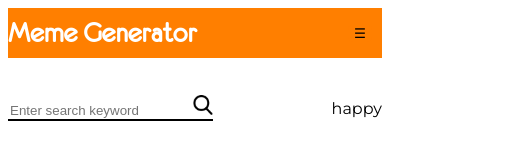
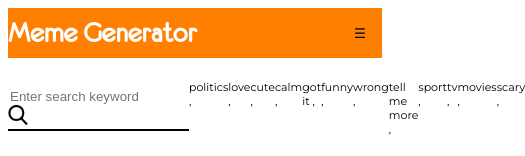
Before and after one commit to DvirAvraham/meme-generator, a plain HTML site: page index.html in a window 390 px wide. Shown: the top 156 px of the page, 525 px wide, since content can reach past the window. Drawn offline with Linux system fonts and the light colour scheme; files whose address does not match are found by name.

Commit message:
mobile resp

```diff
--- a/css/basic/mq.css
+++ b/css/basic/mq.css
@@ -35,10 +35,6 @@
                 .header-gallery-btn {
                     display: none;
                 }
-            /* canvas {
-                max-width: 450px;
-                margin: auto;
-            } */
                 .editor-section {
                     margin: auto;
                     text-align: center;
@@ -48,6 +44,9 @@
                     cursor: pointer;
                     border-radius: 5px;
                     margin-inline-end: 10px;
+                }
+                .key-word {
+                    font-size: 0.6875rem;
                 }
             }
 
@@ -104,6 +103,9 @@
                 .header-ham-btn {
                     display: none;
                 }
+                .key-word {
+                    font-size: 0.8rem;
+                }
             }
 
             @media (min-width:1060px) {
@@ -111,4 +113,7 @@
                     max-width: 980px;
                     margin: 0 auto;
                 }
+                .key-word {
+                    font-size: 1rem;
                 }
+            }
--- a/css/components/gallery.css
+++ b/css/components/gallery.css
@@ -18,4 +18,9 @@
 
 .sort-input img {
     width: 20px;
+    cursor: pointer;
 }
+
+.key-word {
+    cursor: pointer;
+}
--- a/index.html
+++ b/index.html
@@ -14,7 +14,7 @@
     <div class="main-screen" onclick="toggleNav()"></div>
     <header class="header flex align-center">
         <section class="flex  align-center space-between main-layout">
-            <div class="logo">Meme Generator</div>
+            <div class="logo" onclick="renderImgs()">Meme Generator</div>
             <div class="flex header-options ">
                 <ul class="header-options-list flex clean-list">
                     <li class="header-gallery-btn" onclick="renderImgs()"> Gallery </li>
@@ -29,14 +29,25 @@
     <div class="gallery">
         <section class="gallery-main">
             <div class="search-bar flex space-between main-layout align-center">
-                <div class="sort-input"><input type="text" placeholder="Enter search keyword"> <img src="img/sort.png" alt="" class="sort-gallery" onclick="sortGallery()"></div>
-                <div class="keyword-section">happy</div>
+                <div class="sort-input">
+                    <input list="keys" id="key-words" placeholder="Enter search keyword">
+                    <datalist id="keys">
+                    <option value="funny">
+                    <option value="politics">
+                    <option value="sport">
+                    <option value="tv">
+                    <option value="cute">
+                  </datalist>
+                    <img src="img/sort.png" alt="" class="sort-gallery" onclick="filterByKeyWords()">
+                </div>
+                <div class="keywords-section flex"></div>
             </div>
             <div class="dark-bg">
                 <div class="gallery-section grid main-layout"></div>
             </div>
         </section>
     </div>
+
 
     <div class="dark-bg">
         <section class="editor-main flex space-between main-layout">
--- a/js/gallery-controller.js
+++ b/js/gallery-controller.js
@@ -52,7 +52,6 @@
 
 function renderKeyWords() {
     const imgs = getImgs()
-
     var keyWords = []
     for (var i = 0; i < imgs.length; i++) {
         for (var j = 0; j < imgs[i].keywords.length; j++) {
```
Lines whose indentation alone changed are shown as unchanged.
